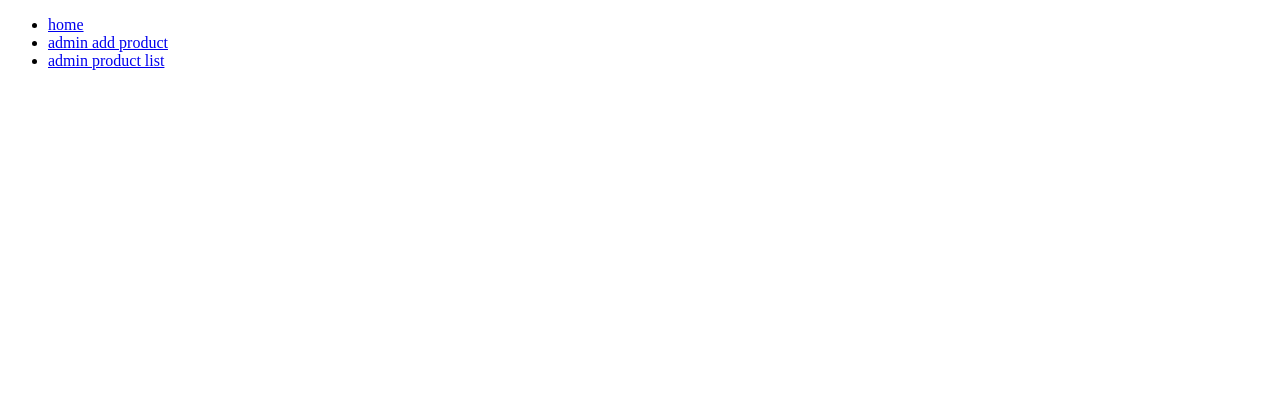
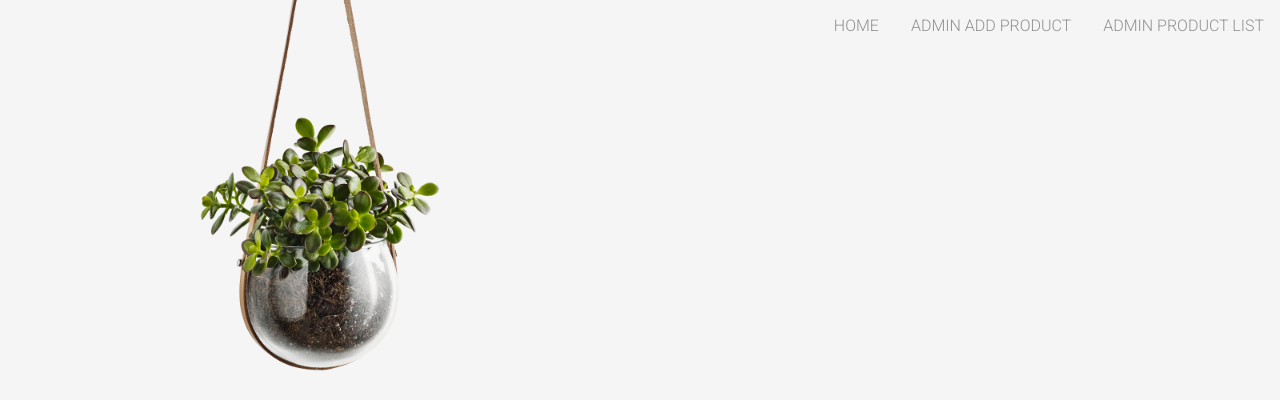
Before and after one commit to magdalena-u/nodejs-store, a React (Create React App) app in the folder frontend/: page / in a window 1280 px wide. Shown: the top 410 px of the page. Built offline with nearby package versions, Linux system fonts and the light colour scheme.

Commit message:
style header

```diff
--- a/frontend/package.json
+++ b/frontend/package.json
@@ -10,9 +10,11 @@
     "@types/node": "^12.12.54",
     "@types/react": "^16.9.44",
     "@types/react-dom": "^16.9.8",
+    "@types/styled-components": "^5.1.2",
     "react": "^16.13.1",
     "react-dom": "^16.13.1",
     "react-scripts": "3.4.1",
+    "styled-components": "^5.1.1",
     "typescript": "^3.7.5"
   },
   "scripts": {
--- a/frontend/public/index.html
+++ b/frontend/public/index.html
@@ -9,6 +9,7 @@
       name="description"
       content="Web site created using create-react-app"
     />
+    <link href="https://fonts.googleapis.com/css2?family=Roboto:wght@300;400;700&display=swap" rel="stylesheet">
     <title>React App</title>
   </head>
   <body>
--- a/frontend/src/App.tsx
+++ b/frontend/src/App.tsx
@@ -1,9 +1,24 @@
-import React from "react";
+import React from 'react';
+import { createGlobalStyle } from 'styled-components';
 
-import { Header } from "./components/Header";
+import { Header } from 'components/header';
+
+const GlobalStyle = createGlobalStyle`
+body {
+  margin: 0;
+  padding: 0;
+  font-family: 'Roboto', sans-serif;
+  min-height: 100vh;
+}
+`;
 
 function App() {
-  return <Header />;
+  return (
+    <>
+      <GlobalStyle />
+      <Header />
+    </>
+  );
 }
 
 export default App;
--- a/frontend/src/components/Header.tsx
+++ /dev/null
@@ -1,10 +0,0 @@
-import React from "react";
-import { Navigation } from "./Navigation";
-
-export const Header = () => (
-  <header>
-    <div>
-      <Navigation />
-    </div>
-  </header>
-);
--- a/frontend/src/components/Navigation.tsx
+++ /dev/null
@@ -1,19 +0,0 @@
-import React from "react";
-
-const routes = [
-  { name: "home", url: "/home" },
-  { name: "admin add product", url: "/admin/add-product" },
-  { name: "admin product list", url: "/admin/product-list" },
-];
-
-export const Navigation = () => (
-  <nav>
-    <ul>
-      {routes.map((route) => (
-        <li>
-          <a href={route.url}>{route.name}</a>
-        </li>
-      ))}
-    </ul>
-  </nav>
-);
--- /dev/null
+++ b/frontend/src/components/header/Navigation.tsx
@@ -0,0 +1,48 @@
+import React from 'react';
+import styled from 'styled-components';
+
+import { fontWeight, color } from 'styles/variables';
+
+const routes = [
+  { name: 'home', url: '/home' },
+  { name: 'admin add product', url: '/admin/add-product' },
+  { name: 'admin product list', url: '/admin/product-list' },
+];
+
+const NavigationContainer = styled.nav`
+  font-weight: ${fontWeight.light};
+  text-transform: uppercase;
+`;
+
+const NavigationList = styled.ul`
+display: flex;
+justify-content: flex-end;
+
+padding: 0;
+list-style: none;
+`
+
+const NavigationListItem = styled.li`
+padding: 0 1rem;
+`
+
+const StyledLink = styled.a`
+text-decoration: none;
+color: ${color.darkGrey};
+
+:hover {
+  color: ${color.black};
+}
+`
+
+export const Navigation = () => (
+  <NavigationContainer>
+    <NavigationList>
+      {routes.map((route) => (
+        <NavigationListItem>
+          <StyledLink href={route.url}>{route.name}</StyledLink>
+        </NavigationListItem>
+      ))}
+    </NavigationList>
+  </NavigationContainer>
+);
--- /dev/null
+++ b/frontend/src/components/header/index.tsx
@@ -0,0 +1,32 @@
+import React from 'react';
+import styled from 'styled-components'
+
+import { Navigation } from 'components/header/Navigation';
+
+import {color} from 'styles/variables'
+
+const ImageContainer = styled.div`
+background-color: ${color.grey};
+height: 50vh;
+position: relative;
+overflow: hidden;
+`
+
+const Image = styled.img`
+position: absolute;
+top: -6rem;
+left: 5rem;
+
+height: 120%;
+object-fit: contain;
+`
+
+
+export const Header = () => (
+  <header>
+    <ImageContainer>
+      <Image src='/image/flower2.png'/>
+      <Navigation />
+    </ImageContainer>
+  </header>
+);
--- /dev/null
+++ b/frontend/src/styles/variables.ts
@@ -0,0 +1,12 @@
+export const fontWeight = {
+light: 300,
+regular: 400,
+bold: 700
+}
+
+export const color = {
+    grey: '#f5f5f5',
+    darkGrey: '#919191',
+    white: '#ffffff',
+    black: '#000000'
+}
--- a/frontend/tsconfig.json
+++ b/frontend/tsconfig.json
@@ -1,5 +1,6 @@
 {
   "compilerOptions": {
+    "baseUrl": "./src",
     "target": "es6",
     "lib": ["dom", "dom.iterable", "esnext"],
     "allowJs": true,
```
Also changed, not shown: frontend/src/index.tsx (+5 -4 lines), 1 other file (tests, documents, lock files or other folders).
